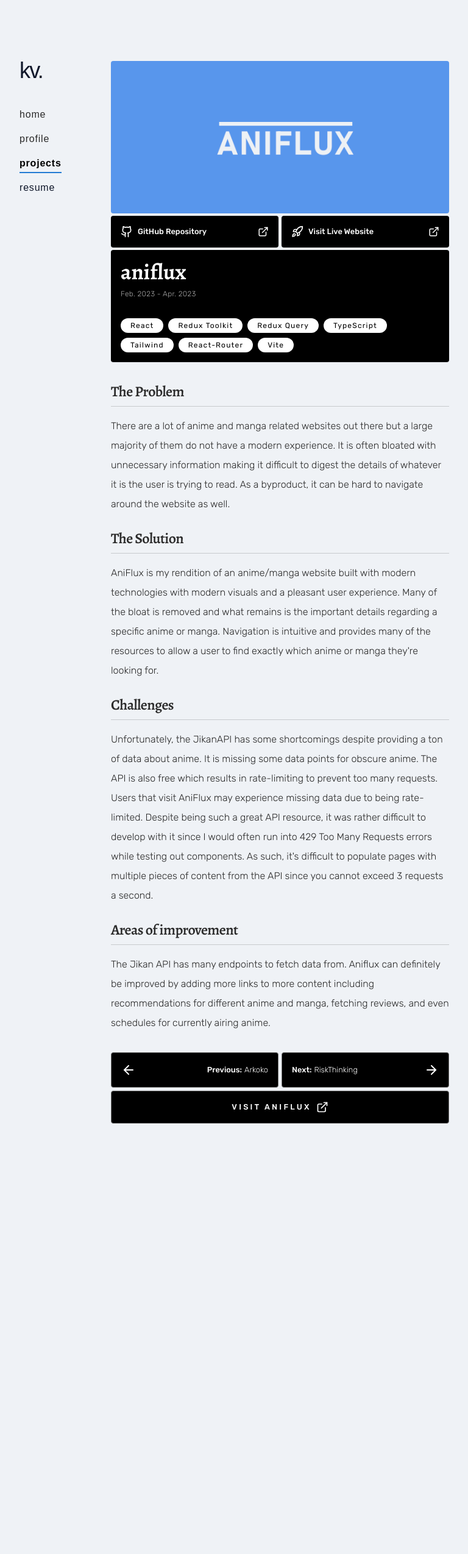
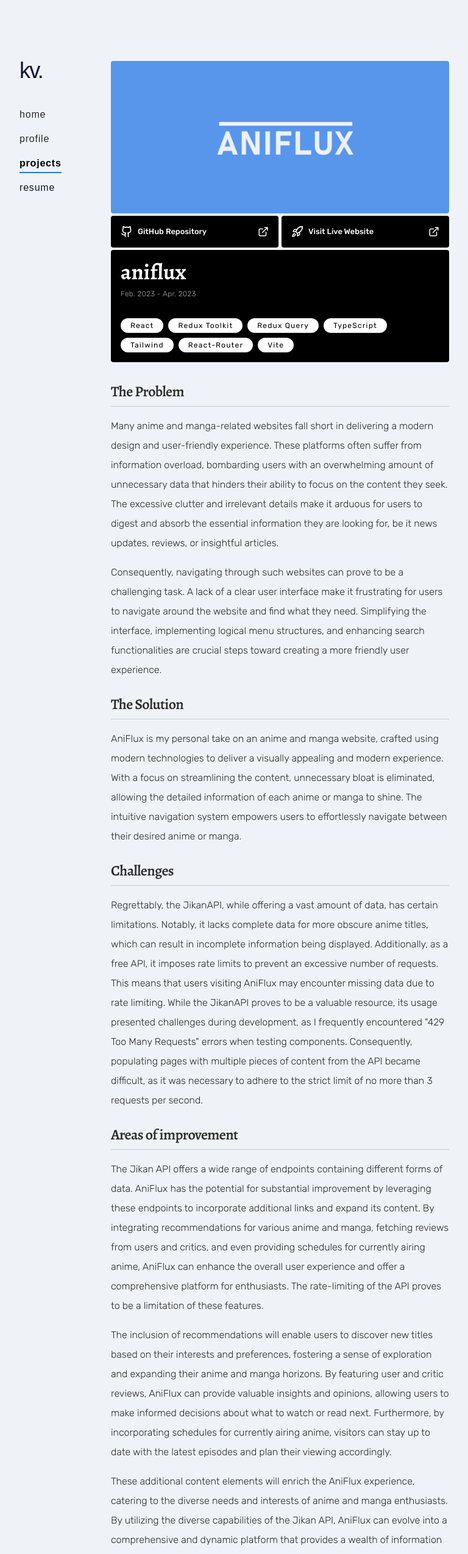
Before and after one commit to Yezo/portfolio-v2, a Next.js app: page /projects/aniflux in a window 1280 px wide. Shown: the top 2549 px of the page at 61% size, without its empty margins (160-928 px from the left). Before the commit the page ends 2023 px from the top, so only its background shows below. Built offline with nearby package versions, Linux system fonts and the light colour scheme; a web font is replaced by a local one.

Commit message:
update aniflux case study

```diff
--- a/src/app/projects/aniflux/page.tsx
+++ b/src/app/projects/aniflux/page.tsx
@@ -49,28 +49,35 @@ export default function AniFluxPage() {
         <div>
           <TitleH2>The Problem</TitleH2>
           <Paragraph>
-            {`There are a lot of anime and manga related websites out there but a large majority of them do not have a modern experience. It is often bloated with unnecessary information making it difficult to digest the details of whatever it is the user is trying to read. As a byproduct, it can be hard to navigate around the website as well.`}
+            {`Many anime and manga-related websites fall short in delivering a modern design and user-friendly experience. These platforms often suffer from information overload, bombarding users with an overwhelming amount of unnecessary data that hinders their ability to focus on the content they seek. The excessive clutter and irrelevant details make it arduous for users to digest and absorb the essential information they are looking for, be it news updates, reviews, or insightful articles.`}
           </Paragraph>
+          <Paragraph>{`Consequently, navigating through such websites can prove to be a challenging task. A lack of a clear user interface make it frustrating for users to navigate around the website and find what they need. Simplifying the interface, implementing logical menu structures, and enhancing search functionalities are crucial steps toward creating a more friendly user experience.`}</Paragraph>
         </div>
 
         <div>
           <TitleH2>The Solution</TitleH2>
           <Paragraph>
-            {`AniFlux is my rendition of an anime/manga website built with modern technologies with modern visuals and a pleasant user experience. Many of the bloat is removed and what remains is the important details regarding a specific anime or manga. Navigation is intuitive and provides many of the resources to allow a user to find exactly which anime or manga they're looking for.`}
+            {`AniFlux is my personal take on an anime and manga website, crafted using modern technologies to deliver a visually appealing and modern experience. With a focus on streamlining the content, unnecessary bloat is eliminated, allowing the detailed information of each anime or manga to shine. The intuitive navigation system empowers users to effortlessly navigate between their desired anime or manga. `}
           </Paragraph>
         </div>
 
         <div>
           <TitleH2>Challenges</TitleH2>
           <Paragraph>
-            {`Unfortunately, the JikanAPI has some shortcomings despite providing a ton of data about anime. It is missing some data points for obscure anime. The API is also free which results in rate-limiting to prevent too many requests. Users that visit AniFlux may experience missing data due to being rate-limited. Despite being such a great API resource, it was rather difficult to develop with it since I would often run into 429 Too Many Requests errors while testing out components. As such, it's difficult to populate pages with multiple pieces of content from the API since you cannot exceed 3 requests a second.`}
+            {`Regrettably, the JikanAPI, while offering a vast amount of data, has certain limitations. Notably, it lacks complete data for more obscure anime titles, which can result in incomplete information being displayed. Additionally, as a free API, it imposes rate limits to prevent an excessive number of requests. This means that users visiting AniFlux may encounter missing data due to rate limiting. While the JikanAPI proves to be a valuable resource, its usage presented challenges during development, as I frequently encountered "429 Too Many Requests" errors when testing components. Consequently, populating pages with multiple pieces of content from the API became difficult, as it was necessary to adhere to the strict limit of no more than 3 requests per second.`}
           </Paragraph>
         </div>
 
         <div>
           <TitleH2>Areas of improvement</TitleH2>
           <Paragraph>
-            {`The Jikan API has many endpoints to fetch data from. Aniflux can definitely be improved by adding more links to more content including recommendations for different anime and manga, fetching reviews, and even schedules for currently airing anime.`}
+            {`The Jikan API offers a wide range of endpoints containing different forms of data. AniFlux has the potential for substantial improvement by leveraging these endpoints to incorporate additional links and expand its content. By integrating recommendations for various anime and manga, fetching reviews from users and critics, and even providing schedules for currently airing anime, AniFlux can enhance the overall user experience and offer a comprehensive platform for enthusiasts. The rate-limiting of the API proves to be a limitation of these features.`}
+          </Paragraph>
+          <Paragraph>
+            {`The inclusion of recommendations will enable users to discover new titles based on their interests and preferences, fostering a sense of exploration and expanding their anime and manga horizons. By featuring user and critic reviews, AniFlux can provide valuable insights and opinions, allowing users to make informed decisions about what to watch or read next. Furthermore, by incorporating schedules for currently airing anime, visitors can stay up to date with the latest episodes and plan their viewing accordingly.`}
+          </Paragraph>
+          <Paragraph>
+            {`These additional content elements will enrich the AniFlux experience, catering to the diverse needs and interests of anime and manga enthusiasts. By utilizing the diverse capabilities of the Jikan API, AniFlux can evolve into a comprehensive and dynamic platform that provides a wealth of information and recommendations, fostering a vibrant community of fans.`}
           </Paragraph>
         </div>
       </section>
```
